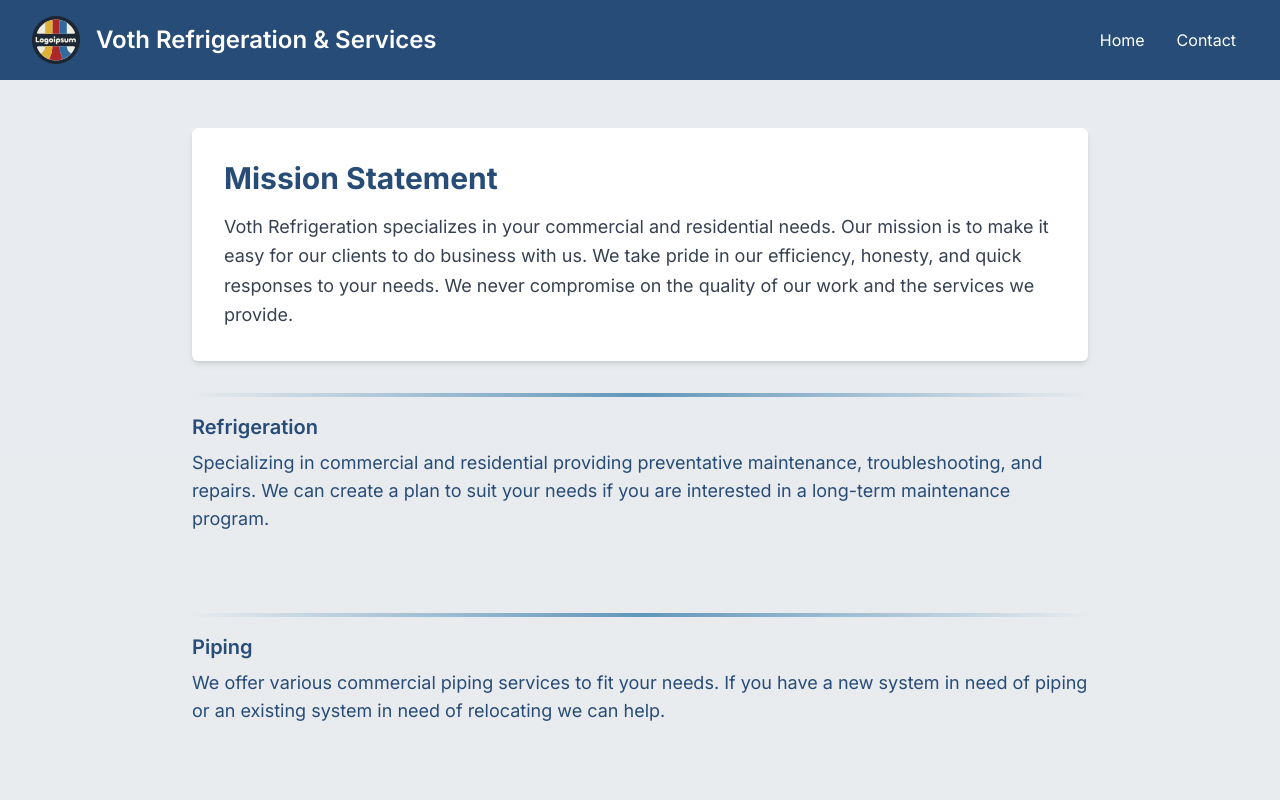
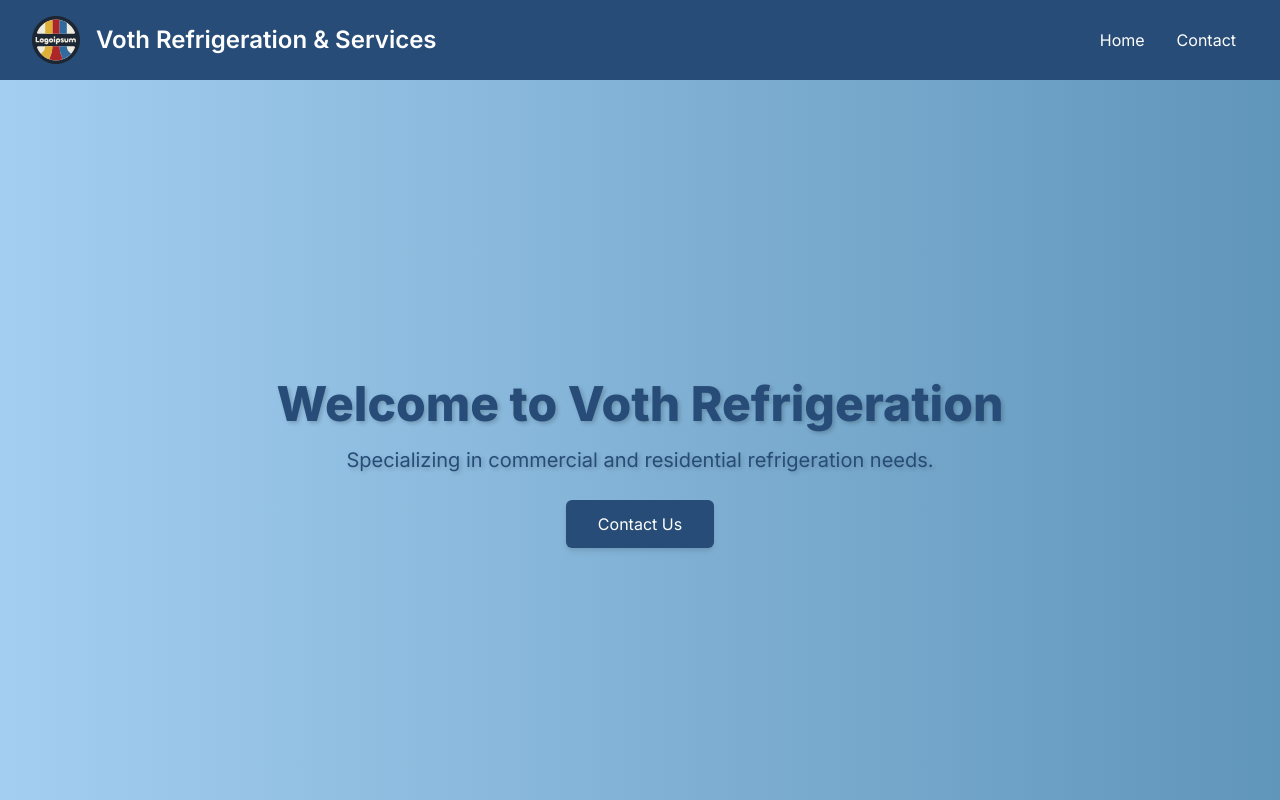
Before and after one commit to jordanzach13/VothRefrigeration, a Next.js app in the folder vothrefrigeration/: page / in a window 1280 px wide. Shown: the top 800 px of the page. Built offline with nearby package versions, Linux system fonts and the light colour scheme.

Commit message:
rough draft

```diff
--- a/vothrefrigeration/src/app/contact/page.js
+++ b/vothrefrigeration/src/app/contact/page.js
@@ -1,5 +1,34 @@
-export default function Contact(){
-  return(
-    <main>This is the Contact Page</main>
-  )
+export default function Contact() {
+  return (
+    <main className="flex flex-col items-center justify-center min-h-screen p-8">
+      <div className="bg-white p-8 rounded-md shadow-md w-full max-w-md">
+        <h1 className="text-3xl font-bold mb-4 text-secondary text-center">Contact Us</h1>
+
+        <div className="space-y-4 text-secondary">
+
+          <div className="flex flex-col space-y-2">
+            <h2 className="text-xl font-semibold ">Phone</h2>
+            <p>(435) 512-6158</p>
+          </div>
+
+          <div className="flex flex-col space-y-2">
+            <h2 className="text-xl font-semibold ">Email</h2>
+            <p>vothservices@gmail.com</p>
+          </div>
+
+          <div className="flex flex-col space-y-2">
+            <h2 className="text-xl font-semibold">Address</h2>
+            <p>P.O. Box 205</p>
+            <p>Wellsive, UT, 84319</p>
+          </div>
+
+          <div className="flex flex-col space-y-2">
+            <h2 className="text-xl font-semibold ">Hours</h2>
+            <p>Monday - Friday: 7:00 AM - 5:00 PM</p>
+            <p>Saturday & Sunday: Closed</p>
+          </div>
+        </div>
+      </div>
+    </main>
+  );
 }
--- a/vothrefrigeration/src/app/globals.css
+++ b/vothrefrigeration/src/app/globals.css
@@ -32,6 +32,29 @@ body {
 
 /* Additional Utility Classes */
 @layer utilities {
+  .text-balance {
+    text-wrap: balance;
+  }
+
+  .bg-hero {
+    background-image: linear-gradient(to right, var(--accent-color), var(--accent2-color));
+  }
+
+  .hero-text {
+    color: var(--text-secondary);
+    text-shadow: 2px 2px 4px rgba(0, 0, 0, 0.2);
+  }
+
+  .hero-button {
+    background-color: var(--secondary-color);
+    color: var(--text-primary);
+    transition: background-color 0.3s ease;
+  }
+
+  .hero-button:hover {
+    background-color: var(--accent-color);
+  }
+
   .bg-primary {
     background-color: var(--primary-color);
   }
--- a/vothrefrigeration/src/app/page.js
+++ b/vothrefrigeration/src/app/page.js
@@ -1,18 +1,34 @@
 import Services from "./components/service";
+import Link from "next/link";
 
 export default function Home() {
+  return (
+    <main className="flex flex-col min-h-screen p-0">
+      <div className="flex flex-grow flex-col w-full mt-16 space-y-8 pb-16">
 
+        {/* Hero Section */}
+        <div className="flex flex-col items-center justify-center text-center h-screen mb-16 bg-hero rounded-md shadow-lg hero-text">
+          <h1 className="text-5xl font-extrabold mb-4">Welcome to Voth Refrigeration</h1>
+          <p className="text-xl leading-relaxed mb-6">
+            Specializing in commercial and residential refrigeration needs.
+          </p>
+          <button className="hero-button py-3 px-8 rounded-md shadow-md">
+            <Link href="/contact">Contact Us</Link>
+          </button>
+        </div>
 
-  return (
-    <main className="flex min-h-screen flex-col items-center justify-between p-24 pt-16">
-      <div className="max-w-4xl w-full mt-16 space-y-4">
-        <div className="bg-white rounded-md p-8 shadow-md">
-          <h2 className="text-3xl font-bold mb-4 text-secondary">Mission Statement</h2>
-          <p className="text-lg leading-relaxed text-gray-700">
-            Voth Refrigeration specializes in your commercial and residential needs. Our mission is to make it easy for our clients to do business with us. We take pride in our efficiency, honesty, and quick responses to your needs. We never compromise on the quality of our work and the services we provide.
-          </p>
+        {/* Mission Statement */}
+        <div className="flex-grow flex justify-center items-center px-8">
+          <div className="bg-white rounded-md p-8 shadow-md max-w-4xl">
+            <h2 className="text-4xl font-bold mb-4 text-secondary text-center">Why Choose Us</h2>
+            <p className="text-lg leading-relaxed text-gray-700 text-center">
+              Voth Refrigeration specializes in your commercial and residential needs. Our mission is to make it easy for our clients to do business with us. We take pride in our efficiency, honesty, and quick responses to your needs. We never compromise on the quality of our work and the services we provide.
+            </p>
+          </div>
         </div>
-        <div className="text-secondary w-full">
+
+        {/* Services Section */}
+        <div className="flex-grow text-secondary px-16">
           <Services/>
         </div>
       </div>
```
